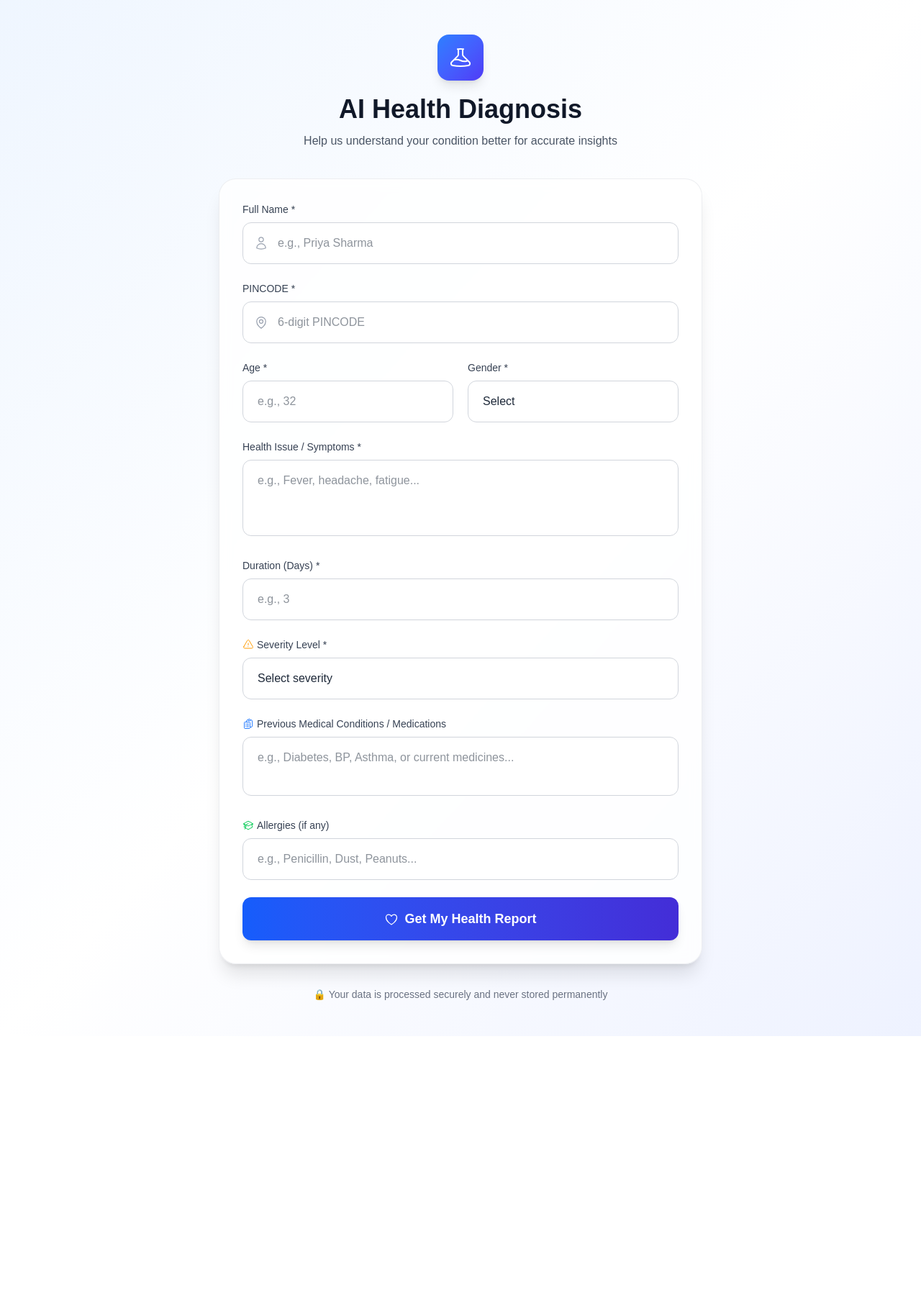
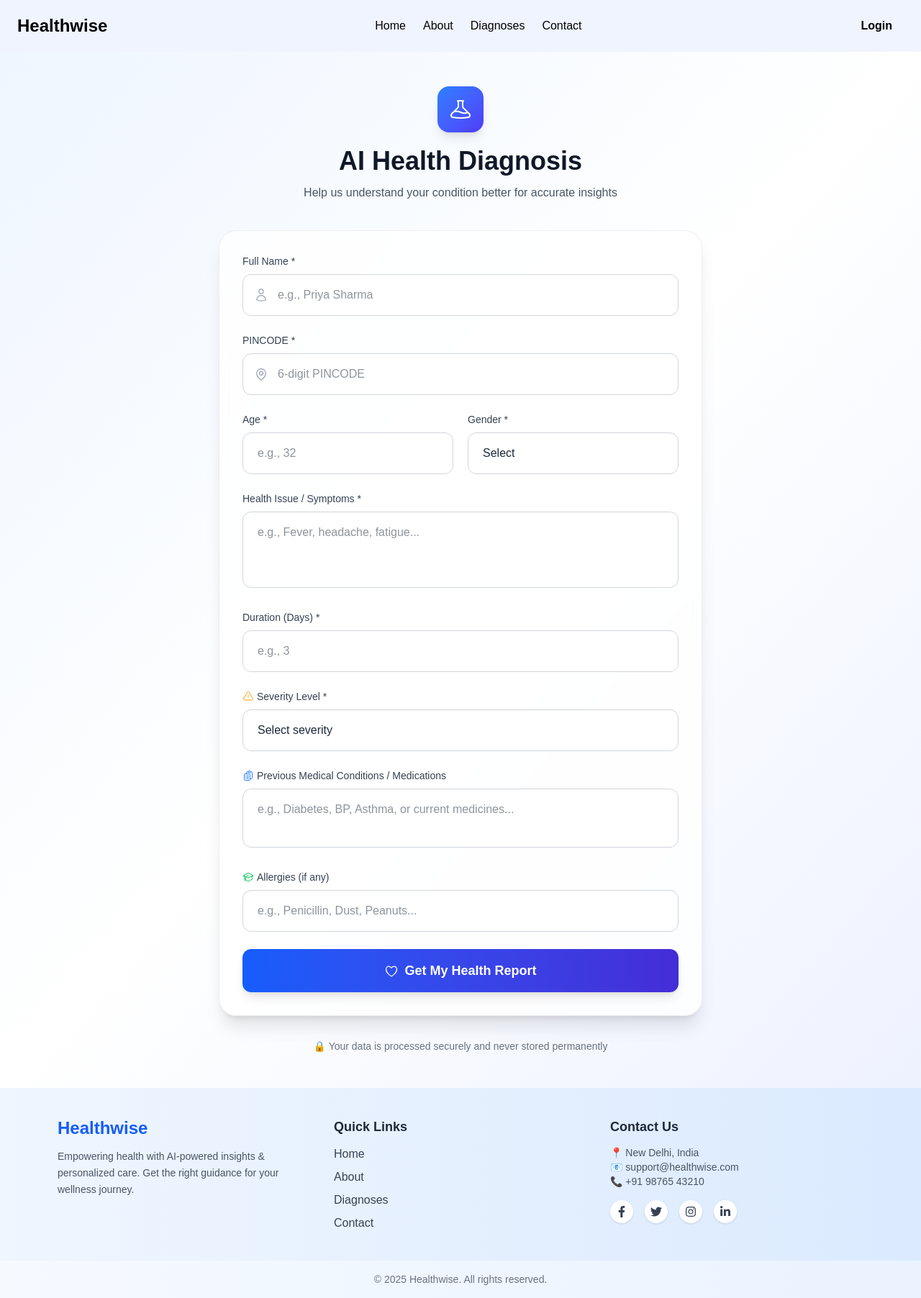
Before and after one commit to bhavy-sharma/HealtWise, a Next.js app: page /diagnose in a window 1280 px wide. Shown: the whole page at 72% size. Before the commit the page ends 1440 px from the top, so only its background shows below. Built offline with nearby package versions, Linux system fonts and the light colour scheme.

Commit message:
Add Header and footer

```diff
--- a/app/diagnose/page.js
+++ b/app/diagnose/page.js
@@ -14,6 +14,8 @@ import {
   ClipboardDocumentListIcon,
   AcademicCapIcon
 } from "@heroicons/react/24/outline";
+import Header from '@/components/Header';
+import Footer from '@/components/Footer';
 
 export default function DiagnosePage() {
   const [formData, setFormData] = useState({
@@ -110,6 +112,8 @@ const handleSubmit = async (e) => {
 };
 
   return (
+    <div>
+      <Header />
     <div className="min-h-screen bg-gradient-to-br from-blue-50 via-white to-indigo-50 py-12 px-4 sm:px-6 relative overflow-hidden">
       <div className="max-w-2xl mx-auto relative z-10">
         <div className="text-center mb-10">
@@ -338,5 +342,7 @@ const handleSubmit = async (e) => {
         </div>
       </div>
     </div>
+    <Footer />
+    </div>
   );
 }
--- a/app/results/page.js
+++ b/app/results/page.js
@@ -3,6 +3,8 @@
 
 import { useEffect, useState } from 'react';
 import { HeartIcon, MapPinIcon, ShieldCheckIcon, AcademicCapIcon } from "@heroicons/react/24/outline";
+import Header from '@/components/Header';
+import Footer from '@/components/Footer';
 
 export default function ResultsPage() {
   const [data, setData] = useState(null);
@@ -47,6 +49,8 @@ export default function ResultsPage() {
   }
 
   return (
+    <div>
+      <Header />
     <div className="min-h-screen bg-gradient-to-br from-green-50 to-blue-50 py-12 px-4 sm:px-6">
       <div className="max-w-4xl mx-auto">
         <div className="text-center mb-10">
@@ -148,5 +152,7 @@ export default function ResultsPage() {
         </div>
       </div>
     </div>
+    <Footer />
+    </div>
   );
 }
```
